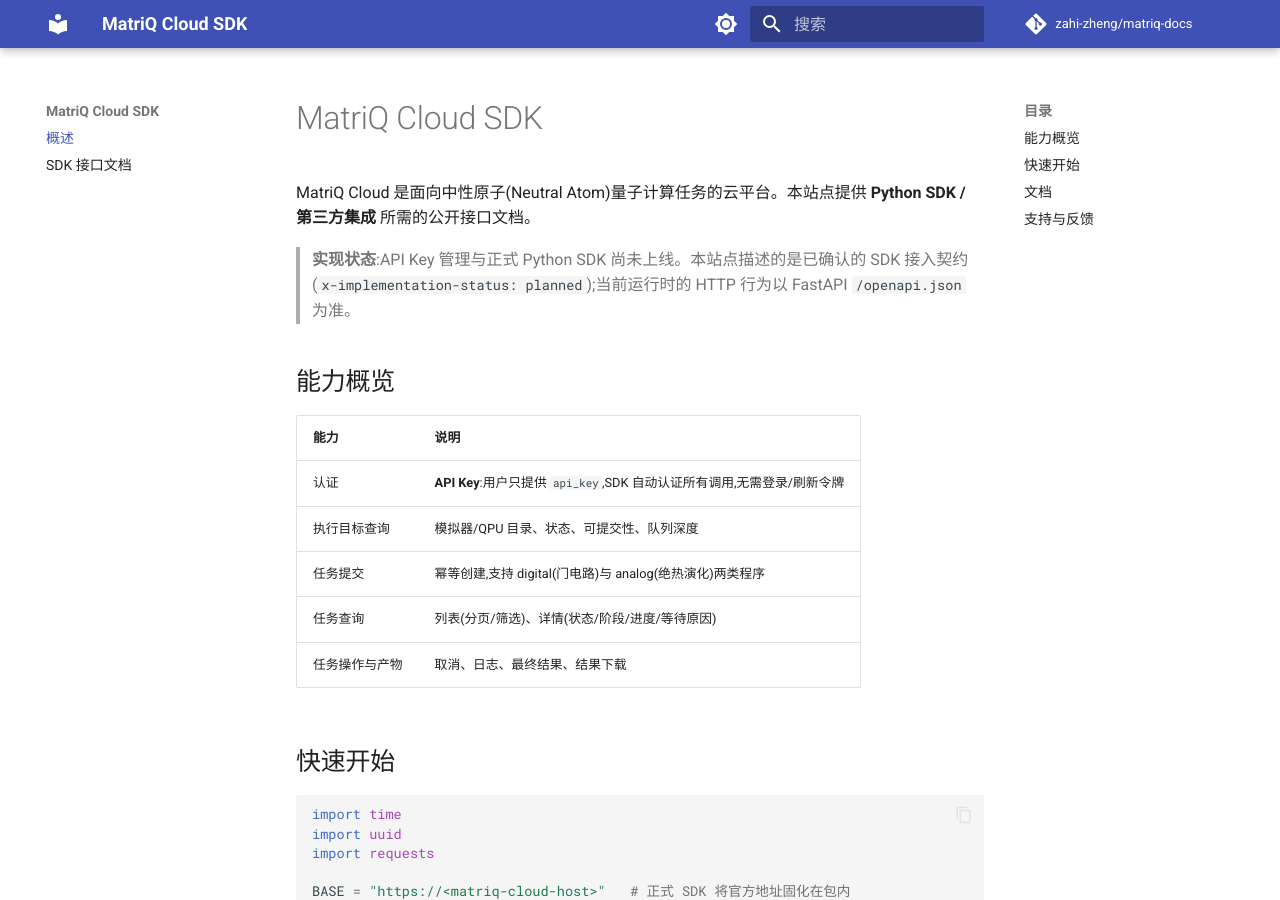
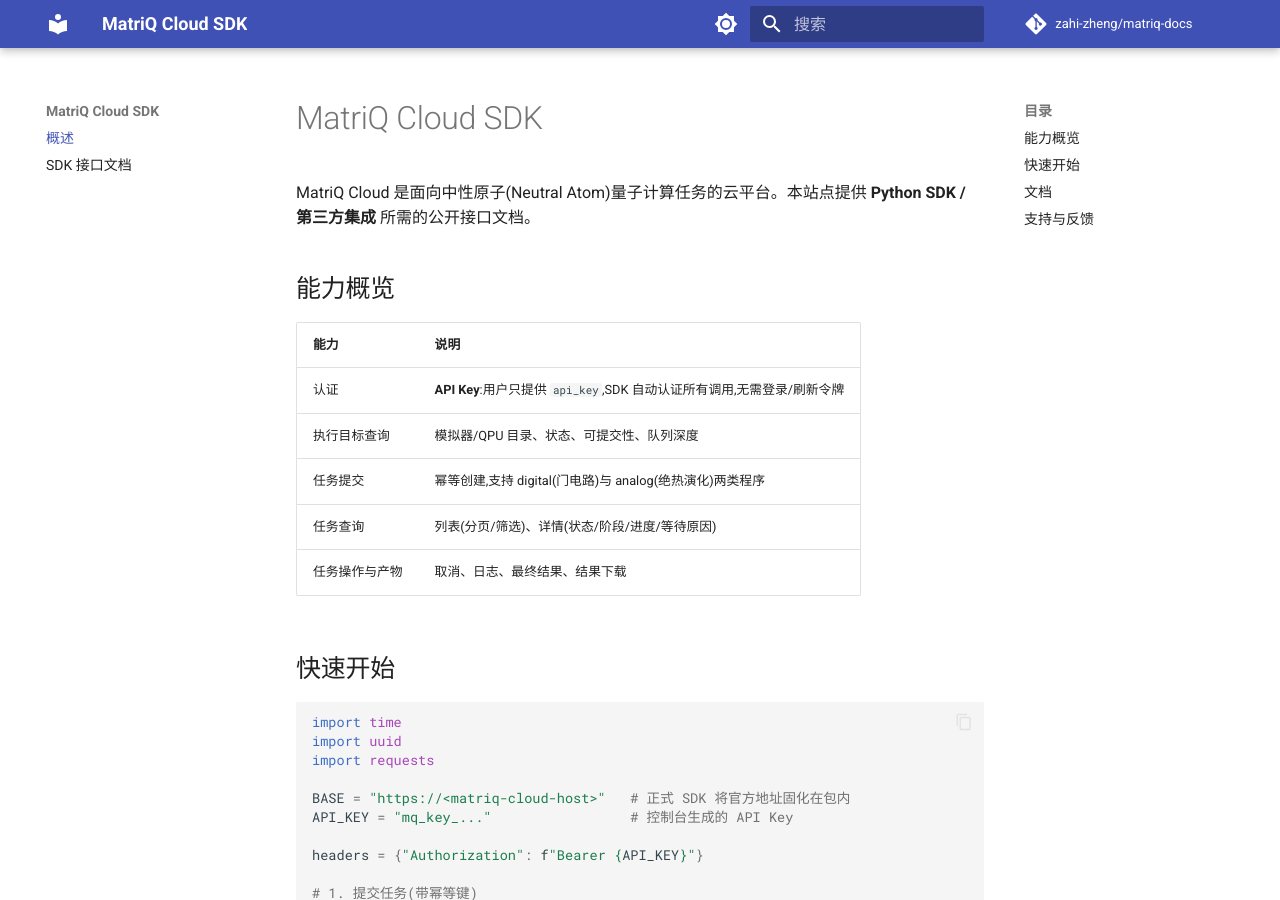
Before and after one commit to zahi-zheng/matriq-docs, an MkDocs documentation site: the page built from docs/index.md, in a window 1280 px wide and 900 px high. Built offline with MkDocs 1.6.1 and Material for MkDocs 9.7.7, drawn with Linux system fonts in a browser that asks for light colours; comment, search, counter and statistics services are not loaded.

Commit message:
docs: 移除对外文档中 SDK 未实现的表述
同步自 matriq-cloud@c4ab2d8(OpenAPI 版本号、实现状态段、警告块)
落地页移除实现状态说明块

Co-Authored-By: Claude Fable 5 <noreply@anthropic.com>

```diff
--- a/docs/index.md
+++ b/docs/index.md
@@ -1,8 +1,6 @@
 # MatriQ Cloud SDK
 
 MatriQ Cloud 是面向中性原子(Neutral Atom)量子计算任务的云平台。本站点提供 **Python SDK / 第三方集成** 所需的公开接口文档。
-
-> **实现状态**:API Key 管理与正式 Python SDK 尚未上线。本站点描述的是已确认的 SDK 接入契约(`x-implementation-status: planned`);当前运行时的 HTTP 行为以 FastAPI `/openapi.json` 为准。
 
 ## 能力概览
 
```
